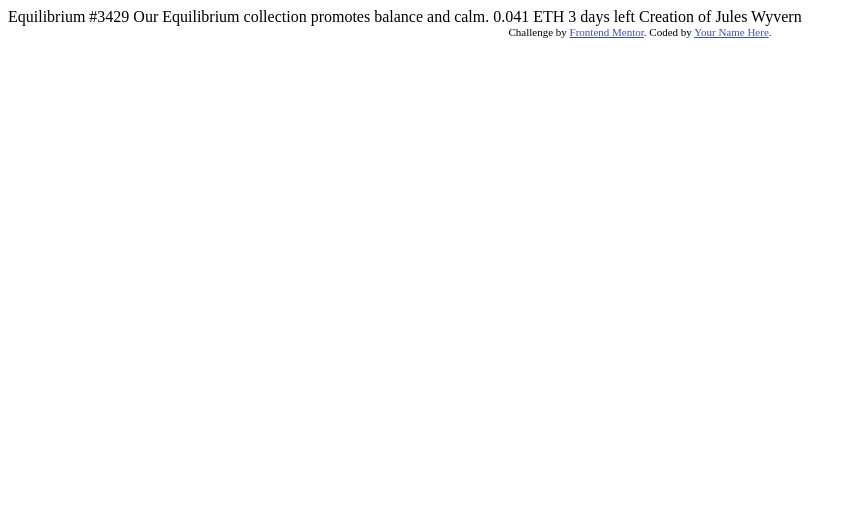
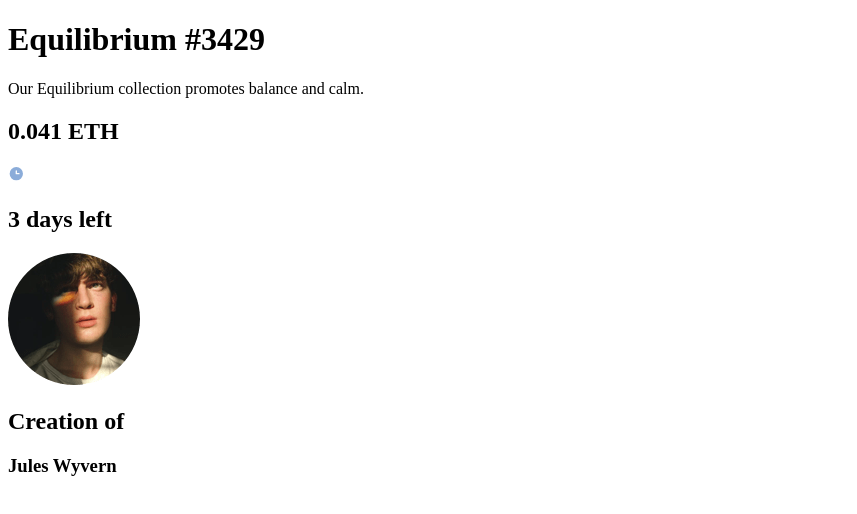
Before and after one commit to BrunnoHibbeln/nft-preview-card-component, a plain HTML site: page index.html in a window 1280 px wide. Shown: the whole page, without its empty margins (0-857 px from the left). Drawn offline with Linux system fonts and the light colour scheme.

Commit message:
adding `tags` and `classes` in `index.hml`

```diff
--- a/index.html
+++ b/index.html
@@ -2,32 +2,44 @@
 <html lang="en">
 <head>
   <meta charset="UTF-8">
-  <meta name="viewport" content="width=device-width, initial-scale=1.0"> <!-- displays site properly based on user's device -->
+  <meta name="viewport" content="width=device-width, initial-scale=1.0">
 
+  <link rel="preconnect" href="https://fonts.googleapis.com">
+  <link rel="preconnect" href="https://fonts.gstatic.com" crossorigin>
+  <link href="https://fonts.googleapis.com/css2?family=Outfit:wght@300;400;600&display=swap" rel="stylesheet">
   <link rel="icon" type="image/png" sizes="32x32" href="./images/favicon-32x32.png">
 
-  <title>Frontend Mentor | NFT preview card component</title>
+  <link rel="stylesheet" href="style.css">
 
-  <!-- Feel free to remove these styles or customise in your own stylesheet 👍 -->
-  <style>
-    .attribution { font-size: 11px; text-align: center; }
-    .attribution a { color: hsl(228, 45%, 44%); }
-  </style>
+  <title>NFT preview card component</title>
+
 </head>
 <body>
+  <main class="main">
+    <h1 class="title">
+      Equilibrium #3429
+    </h1>
 
-  Equilibrium #3429
+    <p class="paragraph">
+      Our Equilibrium collection promotes balance and calm.
+    </p>
 
-  Our Equilibrium collection promotes balance and calm.
+    <section class="nft-section">
+      <h2>0.041 ETH</h2>
 
-  0.041 ETH
-  3 days left
+      <article class="nft-article">
+        <img src="images/icon-clock.svg" alt="Clock icon">
+        <h2>3 days left</h2>
+      </article>
+    </section>
 
-  Creation of Jules Wyvern
+    <article class="creator-article">
+      <img src="images/image-avatar.png" alt="Creator's photo">
+      <h2>
+        Creation of <h3>Jules Wyvern</h3>
+      </h2>
+    </article>
+  </main>
 
-  <div class="attribution">
-    Challenge by <a href="https://www.frontendmentor.io?ref=challenge" target="_blank">Frontend Mentor</a>.
-    Coded by <a href="#">Your Name Here</a>.
-  </div>
 </body>
 </html>
```
